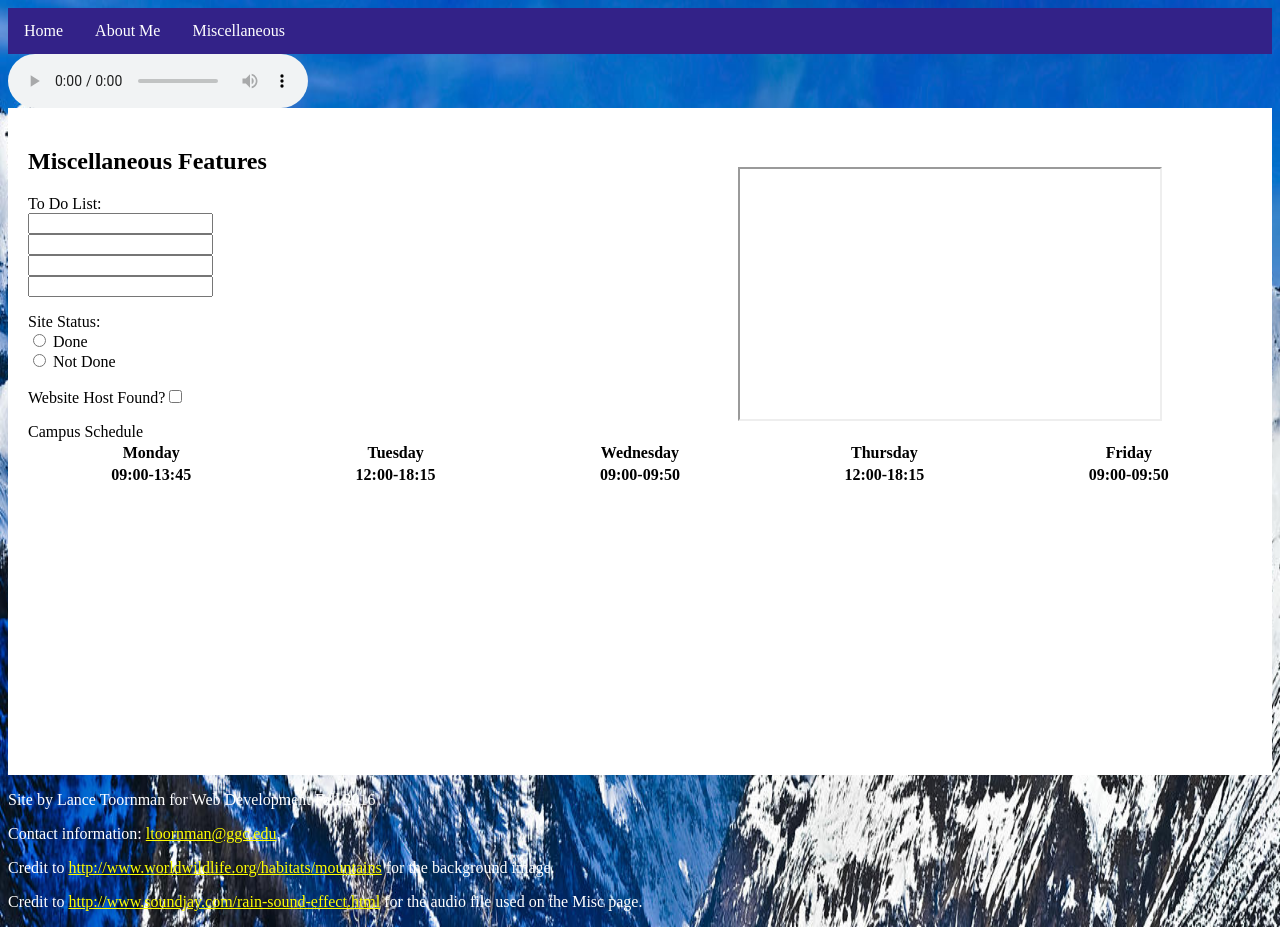
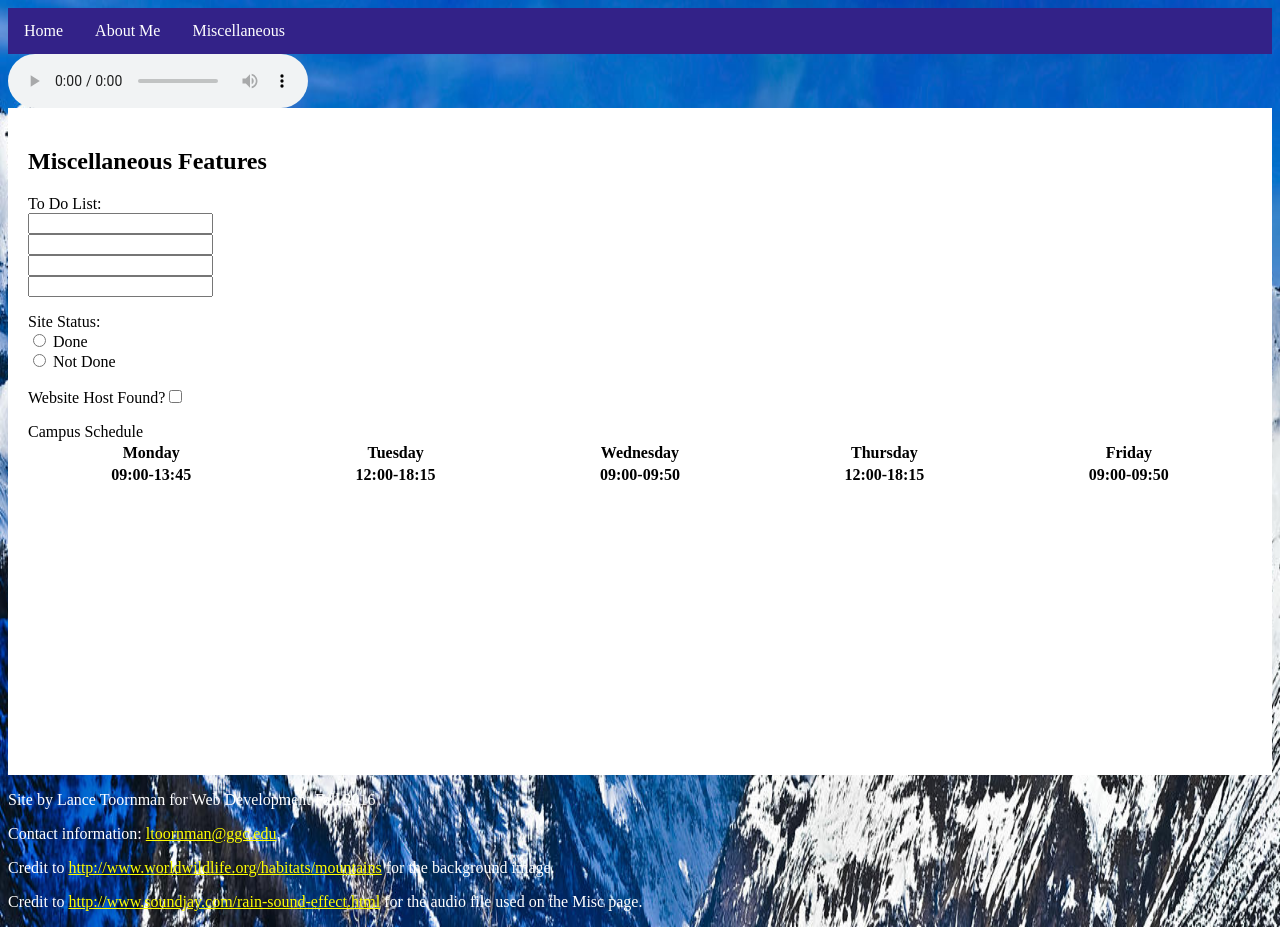
Before and after one commit to ltoornman/ltoornman.github.io, a plain HTML site: page misc.html in a window 1280 px wide. Drawn offline with Linux system fonts and the light colour scheme.

Commit message:
6.5 Commit

```diff
--- a/misc.html
+++ b/misc.html
@@ -50,8 +50,8 @@
 				<th>09:00-09:50</th>
 			</tr>
 		</table>
-		<iframe width="420" height="250" src="hhttps://www.youtube.com/embed/BcTfsG-k_58">
-		</iframe>
+		<!-- <iframe width="420" height="250" src="hhttps://www.youtube.com/embed/BcTfsG-k_58">
+		</iframe> -->
 
 </div>
 
```
